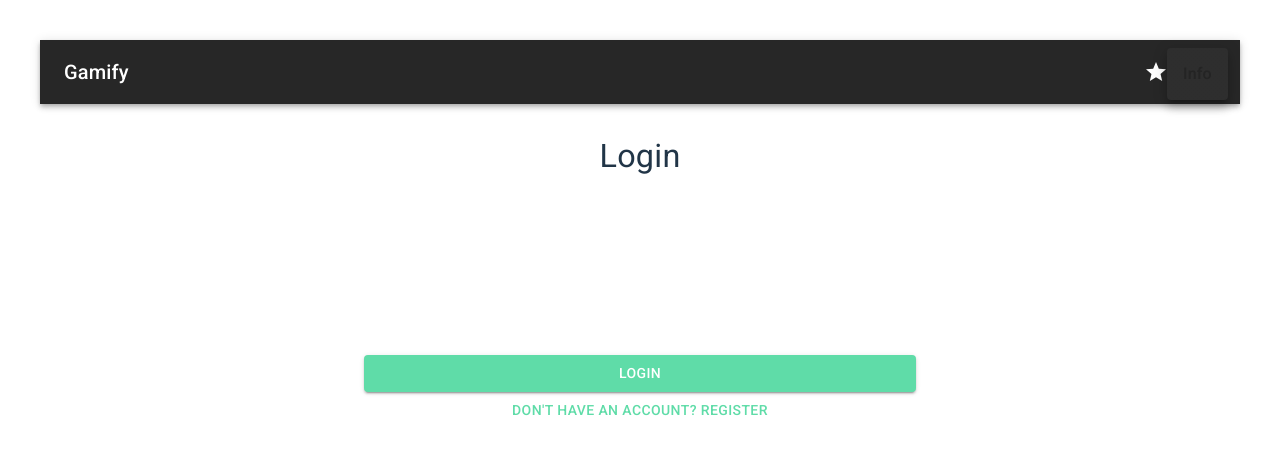
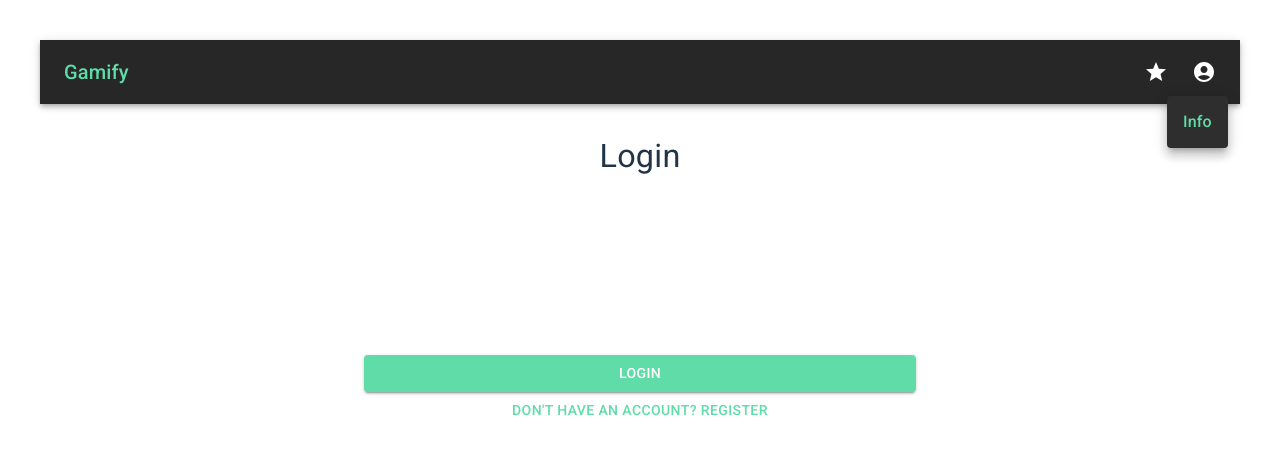
Before and after one commit to andresdanielmtz/gamify-app, a React (Vite) app: page /login in a window 1280 px wide. Both pictures are taken after a click on the button 1204 px from the left and 72 px from the top of the page. Shown: the top 454 px of the page. Built offline with nearby package versions, Linux system fonts and the light colour scheme; no server answers.

Commit message:
Fix: "Info" button now displays correctly, based on styling

```diff
--- a/src/components/Navbar/Navbar.tsx
+++ b/src/components/Navbar/Navbar.tsx
@@ -98,7 +98,7 @@
     <Menu
       anchorEl={anchorEl}
       anchorOrigin={{
-        vertical: "top",
+        vertical: "bottom",  // Changes the anchor to bottom instead of top
         horizontal: "right",
       }}
       id={menuId}
@@ -109,15 +109,15 @@
       }}
       open={Boolean(anchorEl)}
       onClose={handleMenuClose}
+
     >
       <MenuItem onClick={handleMenuClose}>
-        <Link className="link-styles-dropdown" to="/info" style={{ color: 'primary' }}>
+        <Link className="link-styles-dropdown" to="/info" style={{ color: '#5fdca8' }}>
           Info
         </Link>
       </MenuItem>
     </Menu>
   );
-
   const mobileMenuId = "primary-search-account-menu-mobile";
   const renderMobileMenu = (
     <Menu
@@ -156,9 +156,12 @@
     <Box sx={{ flexGrow: 1 }}>
       <AppBar position="static">
         <Toolbar>
-          <Typography variant="h6" noWrap component="div" sx={{ display: { xs: "none", sm: "block" } }}>
-            Gamify
-          </Typography>
+        <Typography variant="h6" noWrap component="div" sx={{ display: { xs: "none", sm: "block" } }}>
+  <Link to="/" style={{ textDecoration: 'none', color: '#5fdca8' }}>
+    Gamify
+  </Link>
+</Typography>
+
           {location.pathname === "/" && (
             <Search sx={{ flexGrow: 1, maxWidth: "400px", mx: 2 }}>
               <SearchIconWrapper>
```
